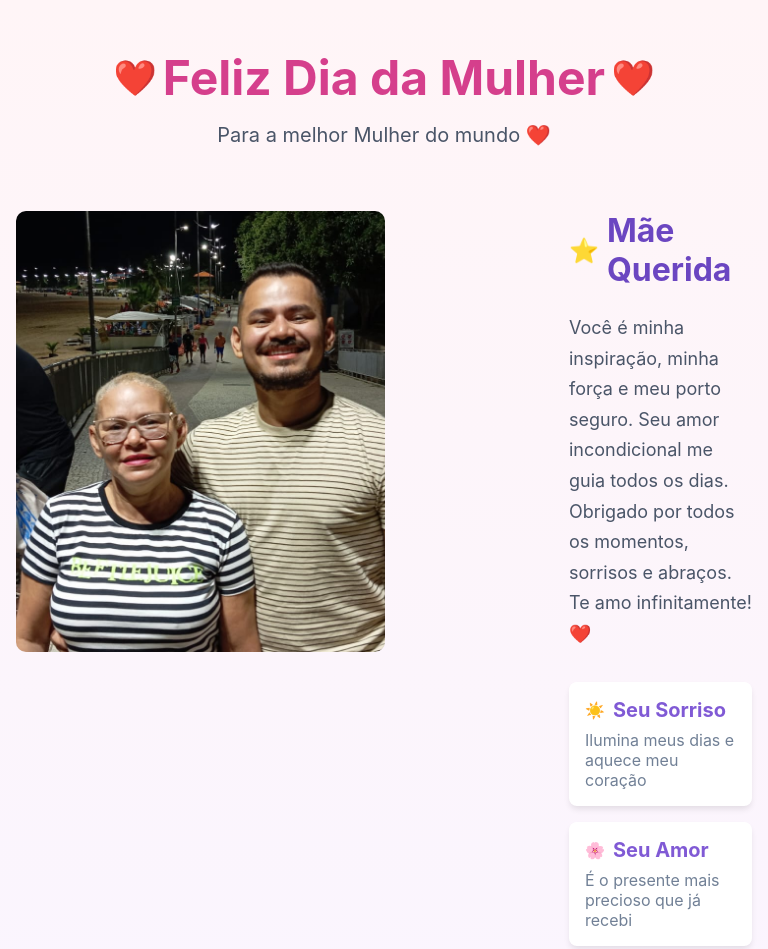
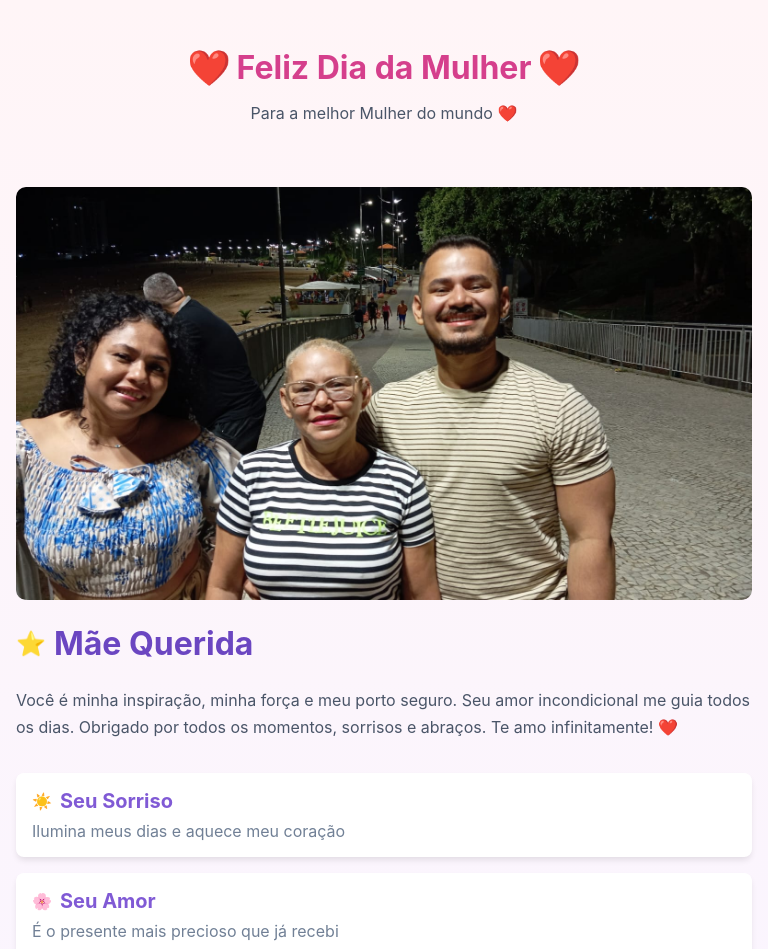
Before and after one commit to AlunoKaua/DIA-MULHER, a plain HTML site: page index.html in a window 768 px wide. Shown: the top 949 px of the page. Drawn offline with Linux system fonts and the light colour scheme.

Commit message:
Update style.css

```diff
--- a/style.css
+++ b/style.css
@@ -1,4 +1,4 @@
-:root {
+ :root {
     --pink-100: #fff5f7;
     --pink-500: #ed64a6;
     --pink-600: #d53f8c;
@@ -19,11 +19,12 @@ body {
     font-family: -apple-system, BlinkMacSystemFont, "Segoe UI", Roboto, sans-serif;
     min-height: 100vh;
     background: linear-gradient(to bottom, var(--pink-100), var(--purple-100));
-       overflow-x: hidden;
+    overflow-x: hidden;
 }
 
 .container {
     max-width: 1200px;
+    width: 100%; /* Ajuste para ocupar 100% da largura disponível */
     margin: 0 auto;
     padding: 3rem 1rem;
 }
@@ -59,12 +60,12 @@ h1 {
 .grid {
     display: grid;
     gap: 3rem;
+    grid-template-columns: 1fr; /* Ajuste para 1 coluna em telas menores */
 }
 
 .image-container {
     border-radius: 0.5rem;
     overflow: hidden;
-
     transition: transform 0.3s ease;
     height: 100%;
     width: 505px;
@@ -74,19 +75,14 @@ h1 {
     transform: translateY(-5px);
 }
 
-
-
-
-
 img {
-    width: 73%;
+    width: 100%; /* Ajustado para ocupar toda a largura do contêiner */
     border-radius: 10px;
-    height: 441px;
+    height: auto; /* Ajustado para manter a proporção da imagem */
     object-fit: cover;
     display: block;
     transition: opacity 0.5s ease;
 }
-
 
 .content {
     text-align: center;
@@ -172,21 +168,39 @@ h2 {
     100% { transform: scale(1); }
 }
 
-@media (min-width: 768px) {
+@media (max-width: 768px) {
     h1 {
-        font-size: 3rem;
+        font-size: 2rem; /* Tamanho reduzido no celular */
     }
 
     .grid {
-        grid-template-columns: 1fr 1fr;
-        align-items: center;
+        grid-template-columns: 1fr; /* Alinha os itens em uma coluna */
+        gap: 1.5rem; /* Menor espaçamento entre os itens */
+    }
+
+    .image-container {
+        width: 100%; /* Ajusta a largura da imagem para 100% do contêiner */
+        height: auto; /* Ajusta a altura para manter a proporção */
+    }
+
+    img {
+        width: 100%; /* A imagem ocupa 100% da largura do contêiner */
+        height: auto; /* Mantém a proporção da imagem */
     }
 
     .content {
-        text-align: left;
+        text-align: left; /* Alinha o texto à esquerda no celular */
     }
 
     .title {
-        justify-content: flex-start;
+        justify-content: flex-start; /* Alinha os itens à esquerda */
+    }
+
+    .subtitle {
+        font-size: 1rem; /* Reduz o tamanho da fonte no celular */
+    }
+
+    .message {
+        font-size: 1rem; /* Reduz o tamanho da mensagem no celular */
     }
 }
```
